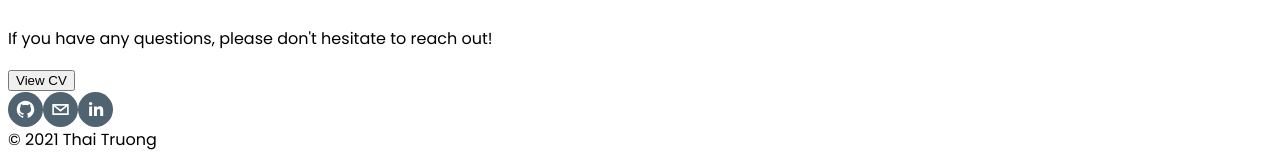
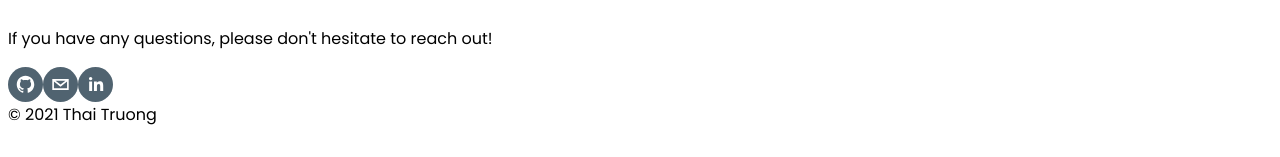
Before and after one commit to thaisont/my-portfolio, a React (Create React App) app: page / in a window 1280 px wide. Shown: the part 4208-4365 px from the top of the page. After the commit the page ends 4343 px from the top, so only its background shows below. Built offline with nearby package versions, Linux system fonts and the light colour scheme.

Commit message:
cv removed

```diff
--- a/src/components/ContactMe.js
+++ b/src/components/ContactMe.js
@@ -7,11 +7,6 @@ function Contact() {
       <p className="mb-8 text-tertiary mx-2">
         If you have any questions, please don't hesitate to reach out!
       </p>
-      <a href={cv}>
-        <button className="py-2 px-16 font-medium  bg-primary rounded-md text-white hover:bg-blue-600 transition ease-in">
-          View CV
-        </button>
-      </a>
     </section>
   );
 }
```
